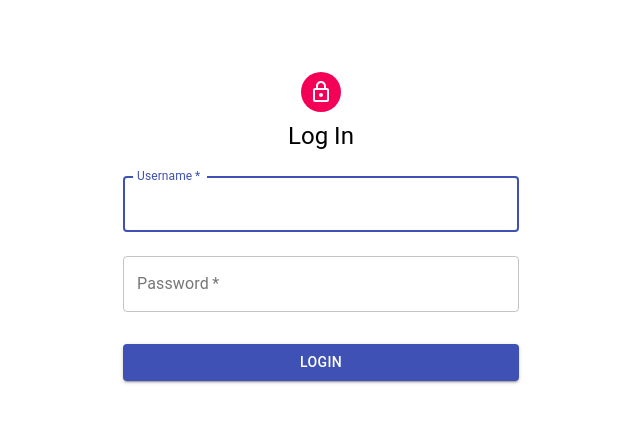
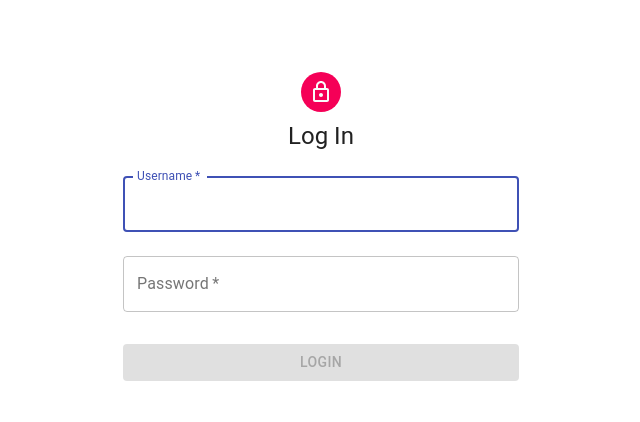
Before and after one commit to jcmagat/cirqls-web-app, a React (Create React App) app: page /login in a window 1280 px wide. Shown: the top 422 px of the page, without its empty margins (319-959 px from the left). Built offline with nearby package versions, Linux system fonts and the light colour scheme.

Commit message:
Handle errors in login page

```diff
--- a/src/components/loginPage.jsx
+++ b/src/components/loginPage.jsx
@@ -2,11 +2,13 @@ import React, { useState } from "react";
 import { useHistory } from "react-router-dom";
 import { makeStyles } from "@material-ui/core/styles";
 import Container from "@material-ui/core/Container";
+import Paper from "@material-ui/core/Paper";
 import TextField from "@material-ui/core/TextField";
 import Typography from "@material-ui/core/Typography";
 import Avatar from "@material-ui/core/Avatar";
 import LockOutlinedIcon from "@material-ui/icons/LockOutlined";
 import Button from "@material-ui/core/Button";
+import CircularProgress from "@material-ui/core/CircularProgress";
 import { useMutation } from "@apollo/client";
 import { LOGIN } from "../graphql/mutations";
 
@@ -36,19 +38,12 @@ function LoginPage(props) {
 
   const [username, setUsername] = useState("");
   const [password, setPassword] = useState("");
+  const [error, setError] = useState("");
 
-  // eslint-disable-next-line
-  const [login, { loading, error }] = useMutation(LOGIN, {
+  const [login, { loading }] = useMutation(LOGIN, {
     onCompleted: finishLogin,
+    onError: handleError,
   });
-
-  const handleUsernameChange = (username) => {
-    setUsername(username);
-  };
-
-  const handlePasswordChange = (password) => {
-    setPassword(password);
-  };
 
   const handleLogin = (event) => {
     event.preventDefault();
@@ -67,9 +62,23 @@ function LoginPage(props) {
     history.push("/");
   }
 
+  function handleError(error) {
+    setError(error.message);
+  }
+
+  const handleUsernameChange = (username) => {
+    setUsername(username);
+    setError("");
+  };
+
+  const handlePasswordChange = (password) => {
+    setPassword(password);
+    setError("");
+  };
+
   return (
     <Container component="main" maxWidth="xs">
-      <div className={classes.paper}>
+      <Paper className={classes.paper} elevation={0}>
         <Avatar className={classes.avatar}>
           <LockOutlinedIcon />
         </Avatar>
@@ -87,6 +96,9 @@ function LoginPage(props) {
             autoComplete="username"
             autoFocus
             onChange={(event) => handleUsernameChange(event.target.value)}
+            disabled={loading}
+            error={Boolean(error)}
+            helperText={error}
           />
           <TextField
             variant="outlined"
@@ -98,18 +110,22 @@ function LoginPage(props) {
             label="Password"
             autoComplete="current-password"
             onChange={(event) => handlePasswordChange(event.target.value)}
+            disabled={loading}
+            error={Boolean(error)}
           />
           <Button
+            className={classes.submit}
             fullWidth
             type="submit"
             variant="contained"
             color="primary"
-            className={classes.submit}
+            disabled={!username || !password || loading}
           >
             Login
           </Button>
         </form>
-      </div>
+        {loading && <CircularProgress />}
+      </Paper>
     </Container>
   );
 }
```
